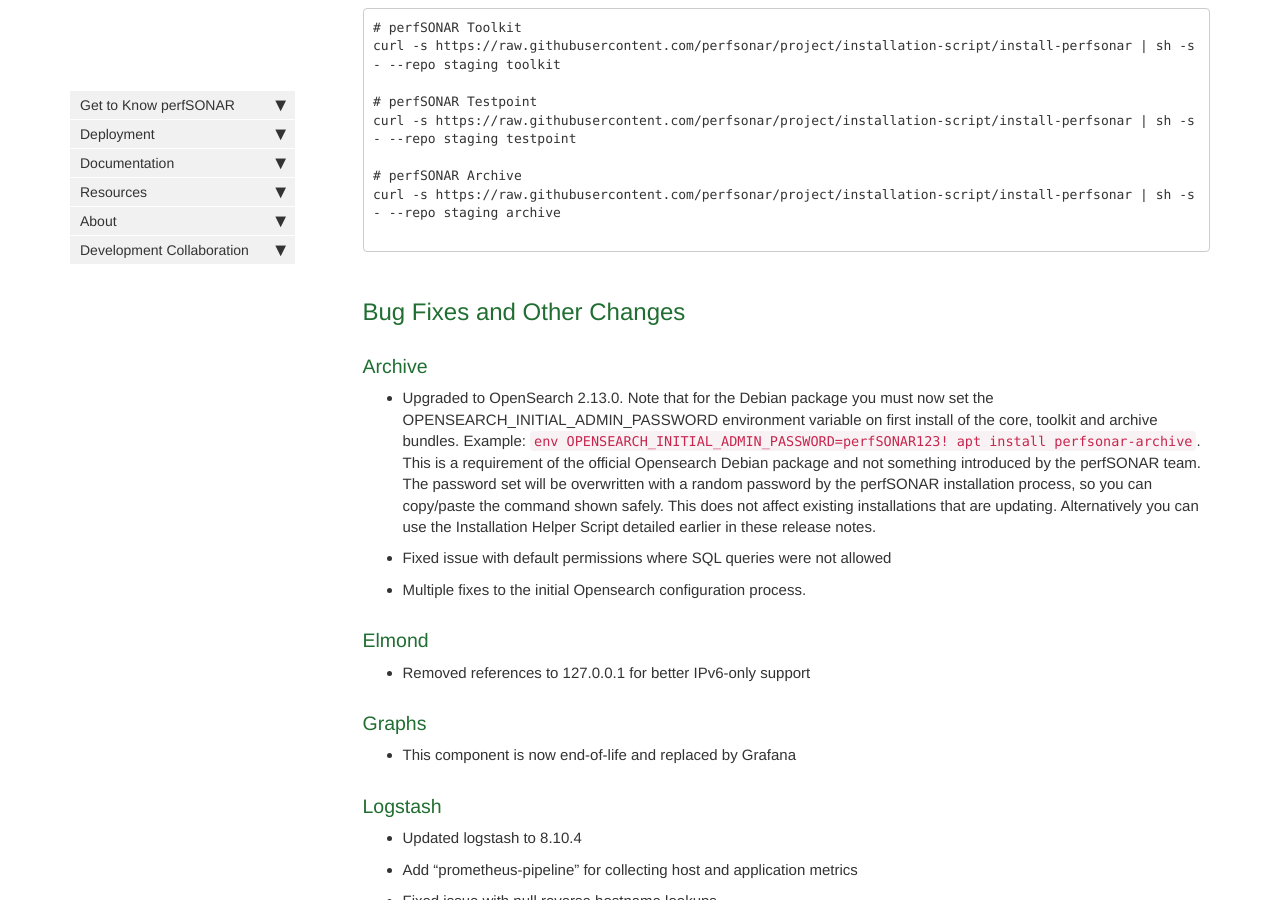
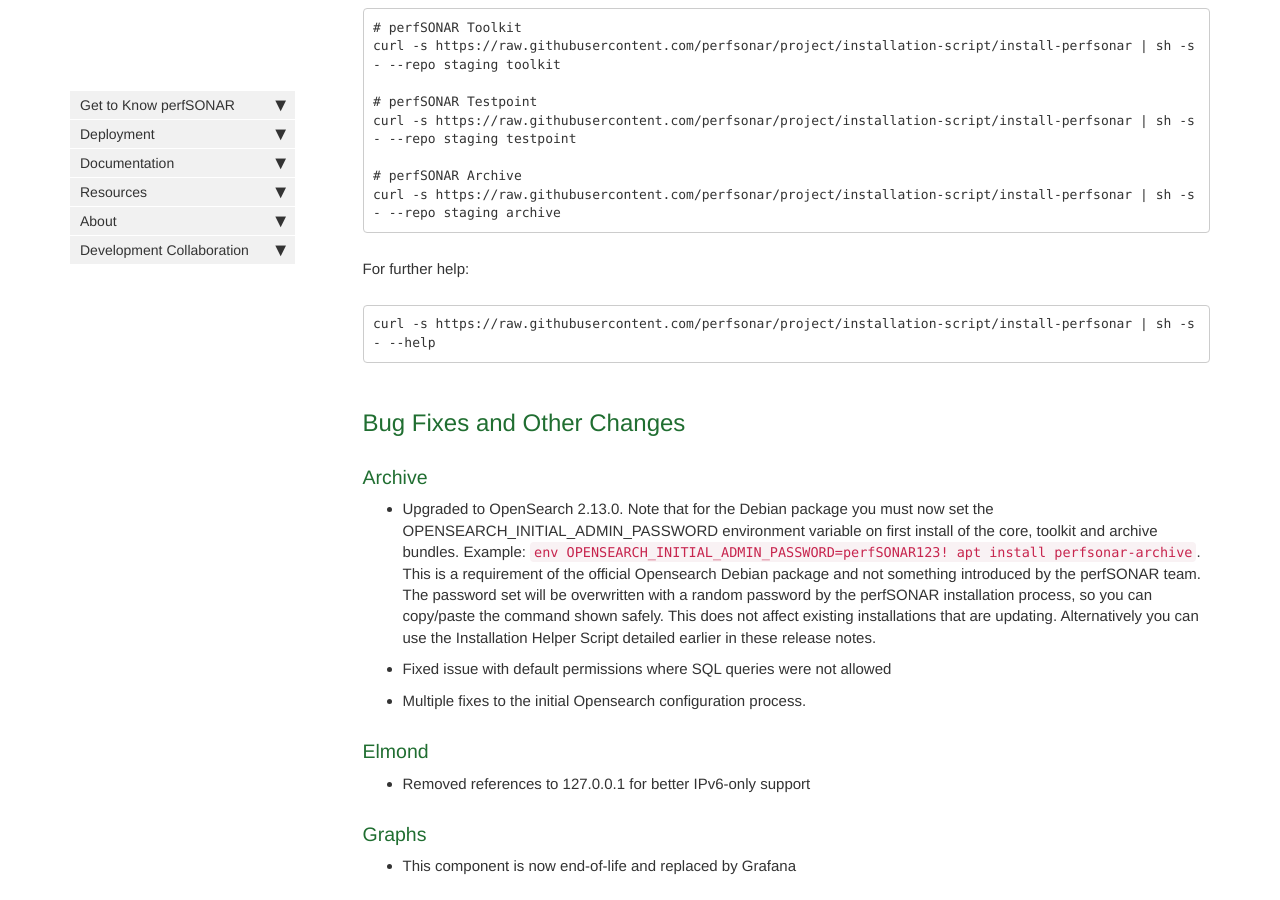
Before and after one commit to perfsonar/website, a Jekyll site: the page built from _releasenotes/2024-04-07-5.1.0b1.md, in a window 1280 px wide and 900 px high, scrolled down 2297 px. Built offline with Jekyll 4.4.1, drawn with Linux system fonts in a browser that asks for light colours; comment, search, counter and statistics services are not loaded.

Commit message:
Update 2024-04-07-5.1.0b1.md

````diff
--- a/_releasenotes/2024-04-07-5.1.0b1.md
+++ b/_releasenotes/2024-04-07-5.1.0b1.md
@@ -64,7 +64,11 @@ curl -s https://raw.githubusercontent.com/perfsonar/project/installation-script/
 
 # perfSONAR Archive
 curl -s https://raw.githubusercontent.com/perfsonar/project/installation-script/install-perfsonar | sh -s - --repo staging archive
+```
 
+For further help:
+```
+curl -s https://raw.githubusercontent.com/perfsonar/project/installation-script/install-perfsonar | sh -s - --help
 ```
 
 
````
